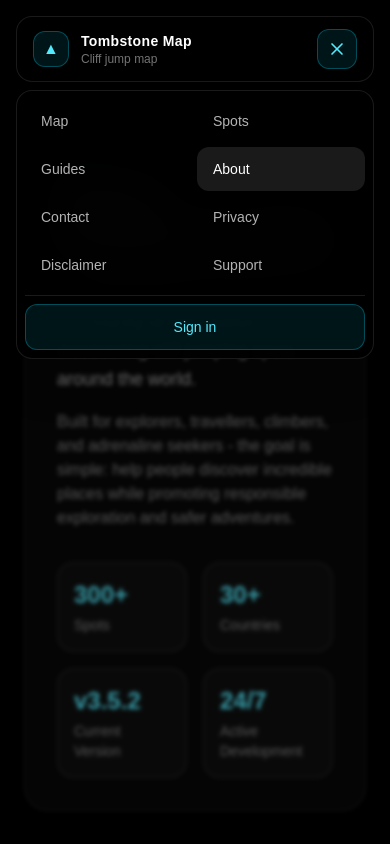
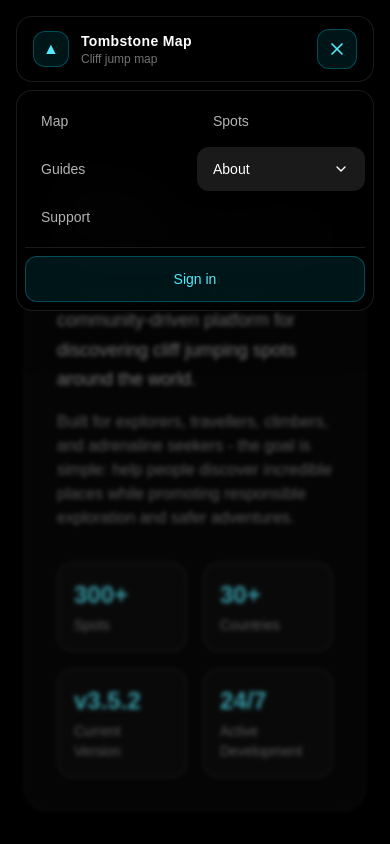
Before and after one commit to dyls-03/tombstonemap-v2, a Next.js app: page /about in a window 390 px wide. Both pictures are taken after a click on the button "Open navigation menu". Shown: the top 844 px of the page. Built offline with nearby package versions, Linux system fonts and the light colour scheme.

Commit message:
#38: Updated mobile menu

```diff
--- a/components/layout/FloatingNavBar.tsx
+++ b/components/layout/FloatingNavBar.tsx
@@ -1,6 +1,6 @@
 "use client";
 
-import { Menu, X } from "lucide-react";
+import { ChevronDown, Menu, X } from "lucide-react";
 import Link from "next/link";
 import { usePathname } from "next/navigation";
 import { useState } from "react";
@@ -18,15 +18,10 @@ const aboutItems = [
   { label: "Disclaimer", href: "/about/disclaimer" },
 ];
 
-const mobileNavItems = [
-  ...navItems,
-  ...aboutItems,
-  { label: "Support", href: "/support" },
-];
-
 export default function FloatingNavbar() {
   const pathname = usePathname();
   const [isMobileMenuOpen, setIsMobileMenuOpen] = useState(false);
+  const [isMobileAboutOpen, setIsMobileAboutOpen] = useState(false);
 
   const isActive = (href: string) => {
     if (href === "/") return pathname === "/";
@@ -36,7 +31,15 @@ export default function FloatingNavbar() {
     return pathname === href;
   };
 
-  const closeMobileMenu = () => setIsMobileMenuOpen(false);
+  const closeMobileMenu = () => {
+    setIsMobileMenuOpen(false);
+    setIsMobileAboutOpen(false);
+  };
+
+  const toggleMobileMenu = () => {
+    if (isMobileMenuOpen) setIsMobileAboutOpen(false);
+    setIsMobileMenuOpen((isOpen) => !isOpen);
+  };
 
   return (
     <>
@@ -139,7 +142,7 @@ export default function FloatingNavbar() {
             aria-expanded={isMobileMenuOpen}
             aria-controls="mobile-navigation"
             className="flex h-10 w-10 shrink-0 items-center justify-center rounded-xl border border-cyan-400/30 bg-cyan-400/10 text-cyan-300 transition hover:bg-cyan-400/20 md:hidden"
-            onClick={() => setIsMobileMenuOpen((isOpen) => !isOpen)}
+            onClick={toggleMobileMenu}
           >
             {isMobileMenuOpen ? (
               <X className="h-5 w-5" aria-hidden="true" />
@@ -156,7 +159,7 @@ export default function FloatingNavbar() {
             className="absolute top-[calc(100%+0.5rem)] max-h-[calc(100dvh-6.5rem)] w-full overflow-y-auto overscroll-contain rounded-2xl border border-white/10 bg-black/95 p-2 text-white shadow-2xl backdrop-blur-xl md:hidden"
           >
             <div className="grid grid-cols-2 gap-1">
-              {mobileNavItems.map((item) => (
+              {navItems.map((item) => (
                 <Link
                   key={item.href}
                   href={item.href}
@@ -171,6 +174,60 @@ export default function FloatingNavbar() {
                   {item.label}
                 </Link>
               ))}
+
+              <button
+                type="button"
+                aria-expanded={isMobileAboutOpen}
+                aria-controls="mobile-about-navigation"
+                className={
+                  pathname.startsWith("/about")
+                    ? "flex items-center justify-between rounded-xl bg-white/10 px-4 py-3 text-sm font-medium text-white"
+                    : "flex items-center justify-between rounded-xl px-4 py-3 text-sm text-white/70 transition hover:bg-white/10 hover:text-white"
+                }
+                onClick={() => setIsMobileAboutOpen((isOpen) => !isOpen)}
+              >
+                <span>About</span>
+                <ChevronDown
+                  className={`h-4 w-4 transition-transform ${isMobileAboutOpen ? "rotate-180" : ""}`}
+                  aria-hidden="true"
+                />
+              </button>
+
+              {isMobileAboutOpen && (
+                <div
+                  id="mobile-about-navigation"
+                  className="col-span-2 grid grid-cols-2 gap-1 rounded-xl border border-white/10 bg-white/[0.04] p-1"
+                >
+                  {aboutItems.map((item) => (
+                    <Link
+                      key={item.href}
+                      href={item.href}
+                      aria-current={pathname === item.href ? "page" : undefined}
+                      className={
+                        pathname === item.href
+                          ? "rounded-lg bg-white/10 px-3 py-2.5 text-sm font-medium text-white"
+                          : "rounded-lg px-3 py-2.5 text-sm text-white/60 transition hover:bg-white/10 hover:text-white"
+                      }
+                      onClick={closeMobileMenu}
+                    >
+                      {item.href === "/about" ? "Overview" : item.label}
+                    </Link>
+                  ))}
+                </div>
+              )}
+
+              <Link
+                href="/support"
+                aria-current={pathname === "/support" ? "page" : undefined}
+                className={
+                  pathname === "/support"
+                    ? "rounded-xl bg-white/10 px-4 py-3 text-sm font-medium text-white"
+                    : "rounded-xl px-4 py-3 text-sm text-white/70 transition hover:bg-white/10 hover:text-white"
+                }
+                onClick={closeMobileMenu}
+              >
+                Support
+              </Link>
             </div>
 
             <div className="mt-2 border-t border-white/10 pt-2">
```
